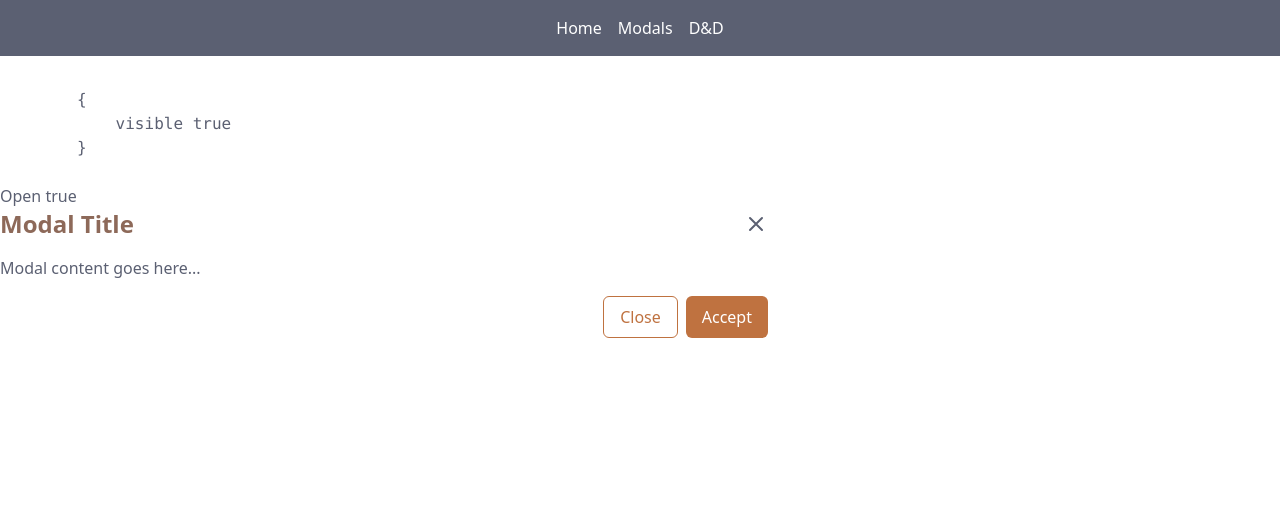
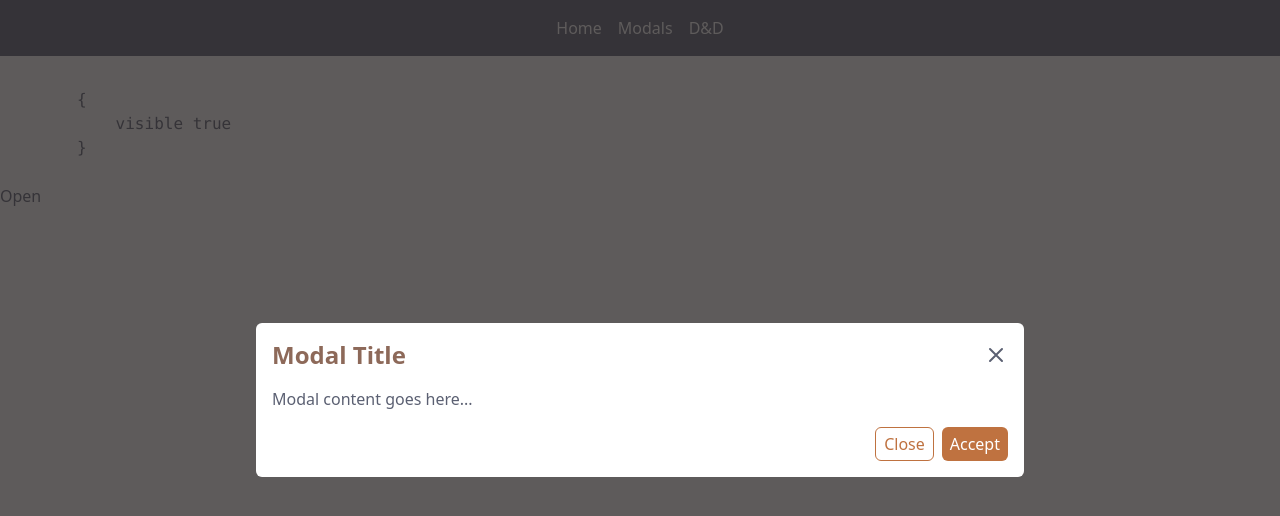
Before and after one commit to guiurm/bit-craft, a Vue app: page /modal in a window 1280 px wide. Shown: the top 516 px of the page. Built offline with nearby package versions, Linux system fonts and the light colour scheme.

Commit message:
wip(modal): added css props for custom and made better ui

```diff
--- a/src/components/modal/BaseModal.vue
+++ b/src/components/modal/BaseModal.vue
@@ -1,5 +1,5 @@
 <script lang="ts" setup>
-import { computed, onMounted, ref, watch } from 'vue';
+import { computed, onMounted, ref, watch, type StyleValue } from 'vue';
 
 export type TBaseModalProps = {
     visible?: boolean;
@@ -16,11 +16,15 @@ export type TBaseModalEmits = {
 };
 
 //props
-const props = withDefaults(defineProps<TBaseModalProps>(), {
-    beforeAccept: () => true,
-    afterAccept: () => {},
-    visible: false
-});
+const props = withDefaults(
+    defineProps<TBaseModalProps & { modalCss?: string | Record<string, boolean>; modalStyle?: StyleValue }>(),
+    {
+        beforeAccept: () => true,
+        afterAccept: () => {},
+        visible: false,
+        modalCss: 'w-[48rem] h-[24rem] bg-white'
+    }
+);
 
 //values
 const visibleRef = ref(props.visible);
@@ -82,13 +86,9 @@ onMounted(() => {
 });
 </script>
 <template>
-    <!--<div v-if="isVisible" class="absolute top-0 left-0 w-screen h-screen bg-stone-800 opacity-75"></div>-->
-    <!--<div v-if="isVisible" class="absolute top-0 left-0 w-screen h-screen flex justify-center items-center">-->
-    {{ visible }}
-    <div v-if="isVisible" class="w-[48rem] h-[24rem] bg-white">
+    <div v-if="isVisible" :class="modalCss">
         <slot v-bind="slotData" name="header" />
         <slot v-bind="slotData" name="body" />
         <slot v-bind="slotData" name="footer" />
     </div>
-    <!--</div>-->
 </template>
--- a/src/components/modal/StyledModal.vue
+++ b/src/components/modal/StyledModal.vue
@@ -33,7 +33,9 @@ const isVisible = computed({
 const domTarget = computed(() => props.target);
 </script>
 <template>
-    <base-modal v-model:visible="isVisible" :target="domTarget">
+    <div class="fixed top-0 left-0 w-screen h-screen bg-stone-800/75" :class="{ hidden: !isVisible }">
+        <div class="flex justify-center items-center h-full w-full">
+            <base-modal v-model:visible="isVisible" :target="domTarget" modal-css="p-4 w-[48rem] bg-white rounded-md">
                 <template #header="actions">
                     <slot v-bind="actions" name="header">
                         <div class="flex justify-between items-center mb-4">
@@ -55,23 +57,27 @@ const domTarget = computed(() => props.target);
                     ></slot>
                 </template>
                 <template #body="actions">
-            <slot v-bind="actions" name="body"> <p class="text-custom-gray mb-4">Modal content goes here...</p></slot>
+                    <slot v-bind="actions" name="body">
+                        <p class="text-custom-gray mb-4">Modal content goes here...</p></slot
+                    >
                 </template>
                 <template #footer="actions">
                     <slot v-bind="actions" name="footer">
                         <div class="flex justify-end">
                             <button
                                 @click="actions.close"
-                        class="bg-transparent me-2 text-custom-orange-dark border border-custom-orange-dark hover:bg-custom-orange-bright hover:text-white rounded-md px-4 py-2">
+                                class="bg-transparent me-2 text-custom-orange-dark border border-custom-orange-dark hover:bg-custom-orange-bright hover:text-white rounded-md px-2 py-1">
                                 Close
                             </button>
                             <button
                                 @click="actions.accept"
-                        class="bg-custom-orange text-white px-4 py-2 rounded-md bg-custom-orange-dark hover:bg-custom-orange-bright">
+                                class="bg-custom-orange text-white px-2 py-1 rounded-md bg-custom-orange-dark hover:bg-custom-orange-bright">
                                 Accept
                             </button>
                         </div>
                     </slot>
                 </template>
             </base-modal>
+        </div>
+    </div>
 </template>
```
Lines whose indentation alone changed are shown as unchanged.
